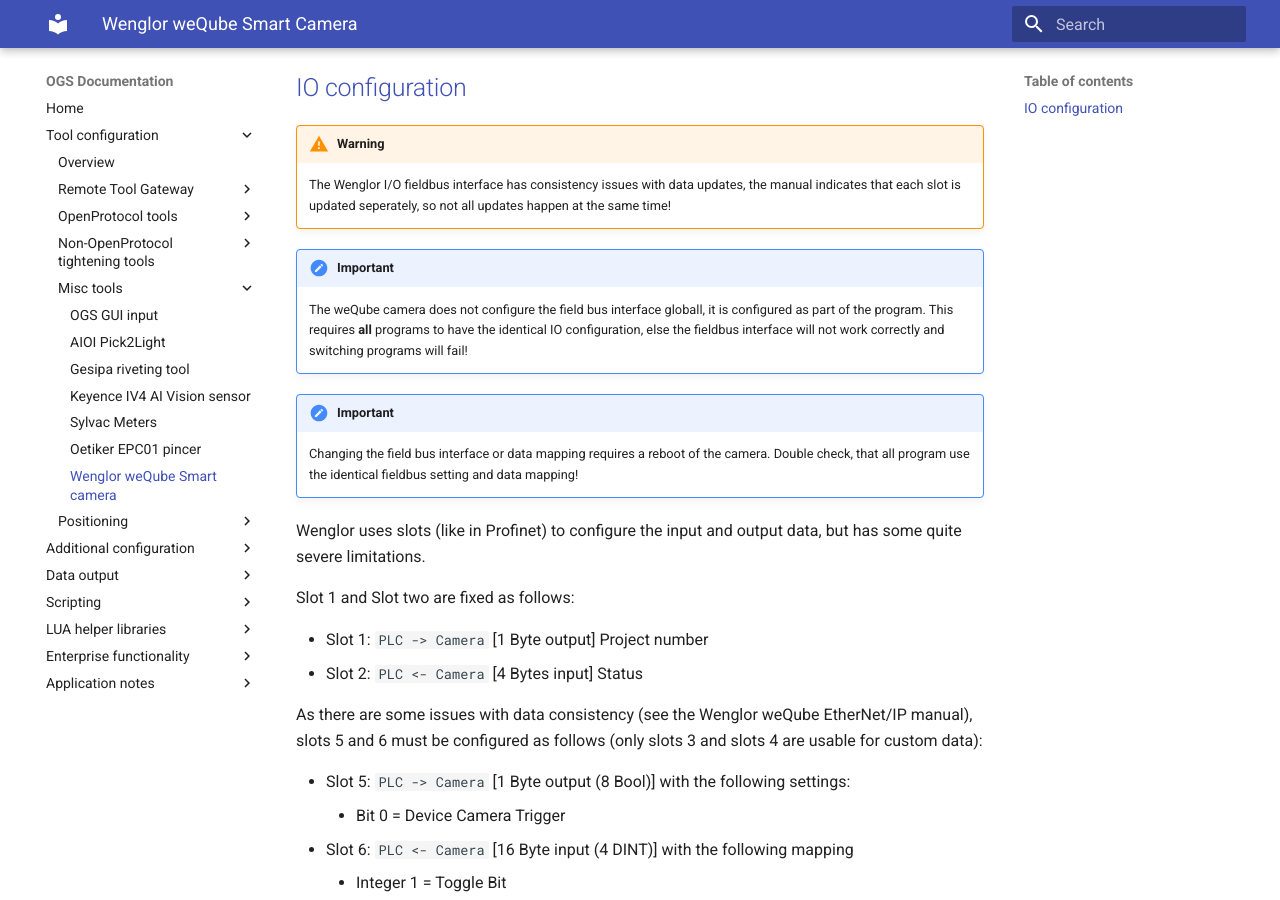
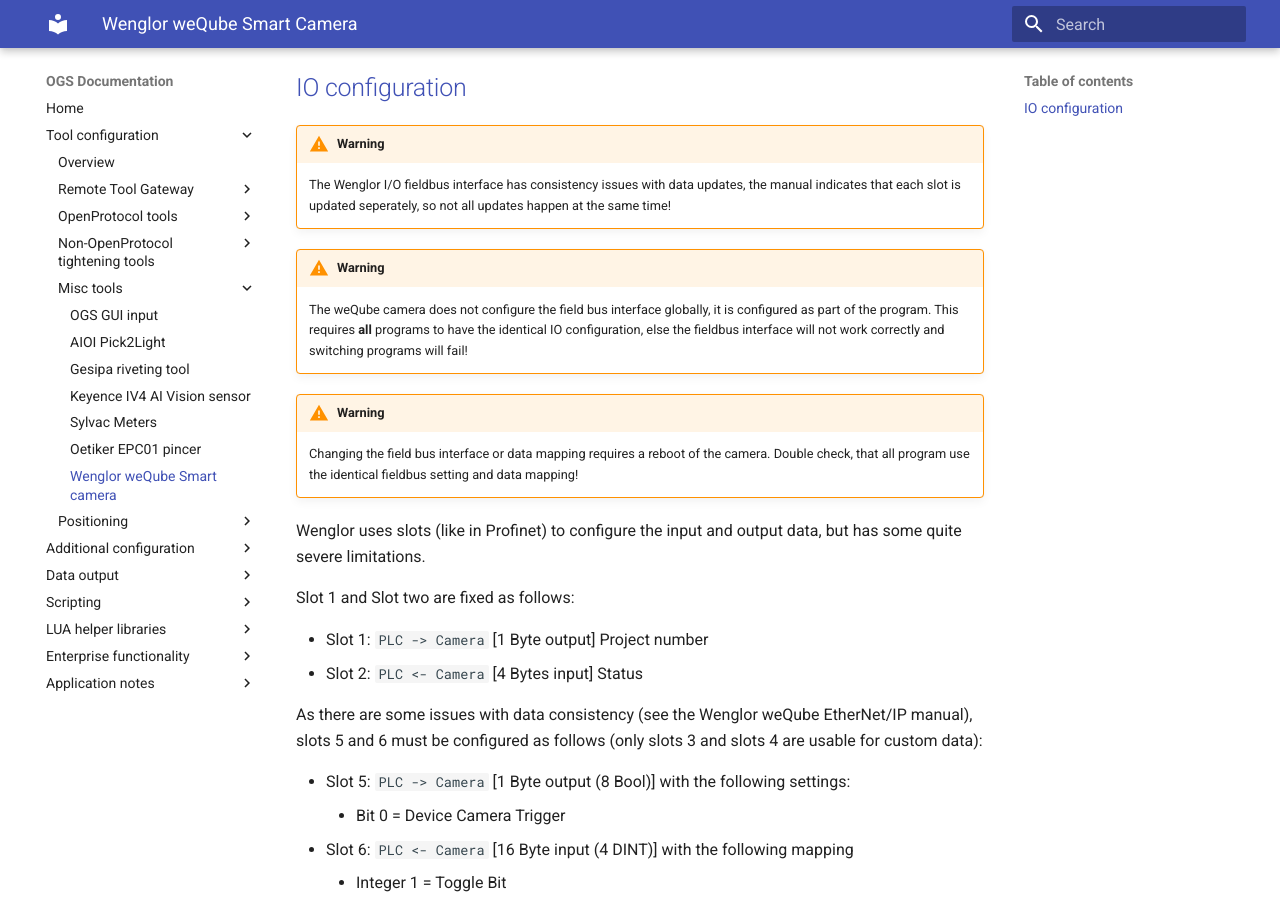
Before and after one commit to haller-erne/ogs, an MkDocs documentation site: the page built from docs/tools/misc/wenglor-weqube.md, in a window 1280 px wide and 900 px high, scrolled down 562 px. Built offline with MkDocs 1.6.1 and Material for MkDocs 9.7.7, drawn with Linux system fonts in a browser that asks for light colours.

Commit message:
Fix wenglor

```diff
--- a/docs/tools/misc/wenglor-weqube.md
+++ b/docs/tools/misc/wenglor-weqube.md
@@ -19,14 +19,14 @@
     the manual indicates that each slot is updated seperately, so not all updates
     happen at the same time!
 
-!!! important
+!!! warning
 
-    The weQube camera does not configure the field bus interface globall, it is
+    The weQube camera does not configure the field bus interface globally, it is
     configured as part of the program. This requires **all** programs to have the
     identical IO configuration, else the fieldbus interface will not work correctly
     and switching programs will fail!
 
-!!! important
+!!! warning
 
     Changing the field bus interface or data mapping requires a reboot of the camera.
     Double check, that all program use the identical fieldbus setting and data mapping!
```
